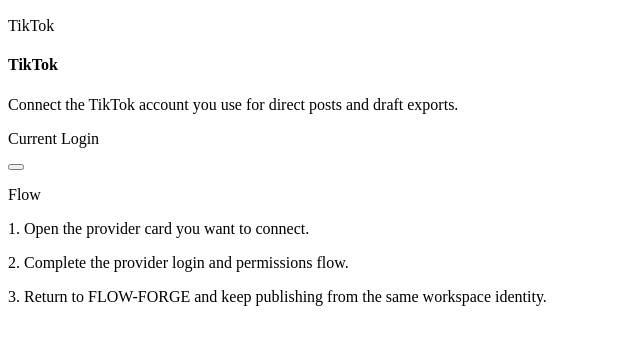
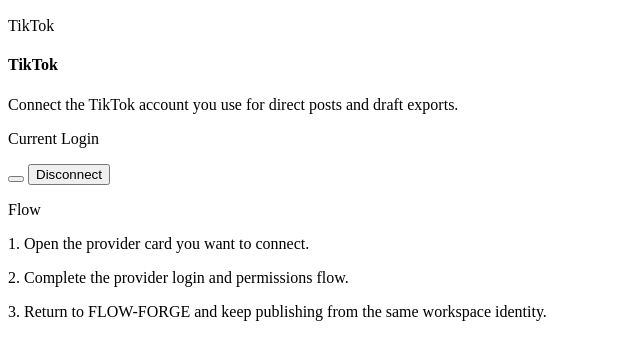
Before and after one commit to patabrava/AIUGC, a FastAPI app: template templates/components/accounts_hub.html in a window 1280 px wide. Shown: the part 2836-3173 px from the top of the page, without its empty margins (0-640 px from the left). Before the commit the page ends 3142 px from the top, so only its background shows below. Run offline with FastAPI, Linux system fonts and the light colour scheme; the template is opened without the code that fills it, so the values that code supplies are empty; parts of the project's set-up code (start-up, migrations or seed data) failed here and were passed over.

Commit message:
Refine accounts hub disconnect actions

```diff
--- a/app/features/publish/tiktok.py
+++ b/app/features/publish/tiktok.py
@@ -844,6 +844,22 @@ async def tiktok_oauth_callback(
     return RedirectResponse(url=redirect_target, status_code=302)
 
 
+@router.post("/api/auth/tiktok/disconnect", response_model=SuccessResponse)
+async def disconnect_tiktok_account():
+    """Remove the connected TikTok account from the workspace."""
+    settings = _require_tiktok_settings()
+    response = (
+        get_supabase()
+        .client.table("connected_accounts")
+        .delete()
+        .eq("platform", "tiktok")
+        .eq("environment", settings.tiktok_environment)
+        .execute()
+    )
+    logger.info("tiktok_account_disconnected", environment=settings.tiktok_environment)
+    return SuccessResponse(data={"status": "disconnected", "deleted": len(response.data or [])})
+
+
 @router.get("/api/tiktok/account", response_model=SuccessResponse)
 async def get_tiktok_account():
     """Return the current TikTok sandbox account without token material."""
--- a/templates/components/accounts_hub.html
+++ b/templates/components/accounts_hub.html
@@ -67,6 +67,7 @@
                     <div class="mt-5 flex flex-col gap-2 sm:flex-row sm:items-center sm:justify-between">
                         <button
                             type="button"
+                            x-show="!$store.accountsHub?.isProviderConnected('meta')"
                             class="inline-flex items-center justify-center rounded-md bg-purple-600 px-4 py-2 text-sm font-semibold text-white shadow-sm transition hover:bg-purple-700 focus:outline-none focus:ring-2 focus:ring-purple-500 focus:ring-offset-2"
                             @click="$store.accountsHub?.continueToProvider('meta')"
                         >
@@ -115,10 +116,19 @@
                     <div class="mt-5 flex flex-col gap-2 sm:flex-row sm:items-center sm:justify-between">
                         <button
                             type="button"
+                            x-show="!$store.accountsHub?.isProviderConnected('tiktok')"
                             class="inline-flex items-center justify-center rounded-md border border-gray-300 bg-white px-4 py-2 text-sm font-semibold text-gray-700 shadow-sm transition hover:bg-gray-50 focus:outline-none focus:ring-2 focus:ring-purple-500 focus:ring-offset-2"
                             @click="$store.accountsHub?.continueToProvider('tiktok')"
                         >
                             <span x-text="$store.accountsHub?.providerPrimaryCta('tiktok') || 'Connect TikTok'"></span>
+                        </button>
+                        <button
+                            type="button"
+                            x-show="$store.accountsHub?.isProviderConnected('tiktok')"
+                            class="inline-flex items-center justify-center rounded-md border border-gray-300 bg-white px-4 py-2 text-sm font-semibold text-gray-700 transition hover:bg-gray-50 focus:outline-none focus:ring-2 focus:ring-purple-500 focus:ring-offset-2"
+                            @click="$store.accountsHub?.disconnectTiktok()"
+                        >
+                            Disconnect
                         </button>
                     </div>
                 </section>
@@ -270,10 +280,10 @@
 
             providerPrimaryCta(provider) {
                 if (provider === 'meta') {
-                    return this.isProviderConnected('meta') ? 'Reconnect Meta' : 'Connect Meta';
+                    return 'Connect Meta';
                 }
                 if (provider === 'tiktok') {
-                    return this.isProviderConnected('tiktok') ? 'Reconnect TikTok' : 'Connect TikTok';
+                    return 'Connect TikTok';
                 }
                 return 'Connect';
             },
@@ -381,6 +391,18 @@
                 if (response.ok) {
                     await this.refreshStatus();
                 }
+            },
+
+            async disconnectTiktok() {
+                const confirmed = window.confirm('Disconnect TikTok from the entire workspace?');
+                if (!confirmed) return;
+                const response = await fetch('/api/auth/tiktok/disconnect', {
+                    method: 'POST',
+                    headers: { 'X-Correlation-ID': 'accounts_hub_disconnect_tiktok' }
+                });
+                if (response.ok) {
+                    await this.refreshStatus();
+                }
             }
         });
     });
```
